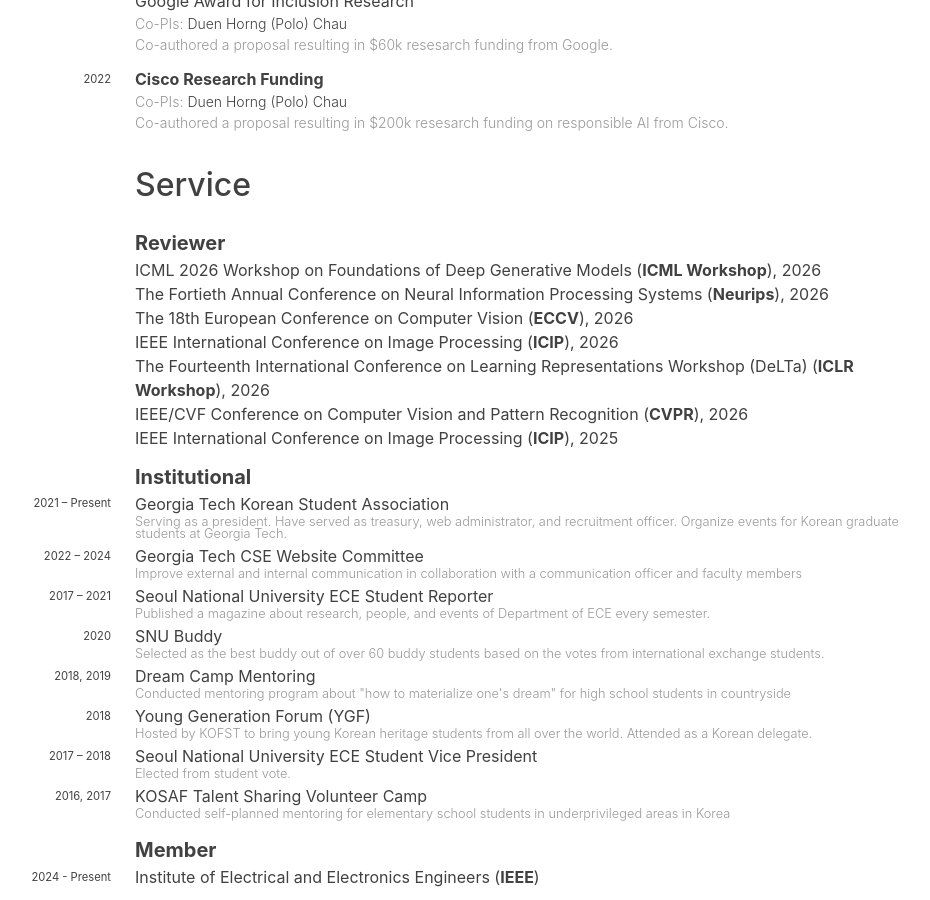
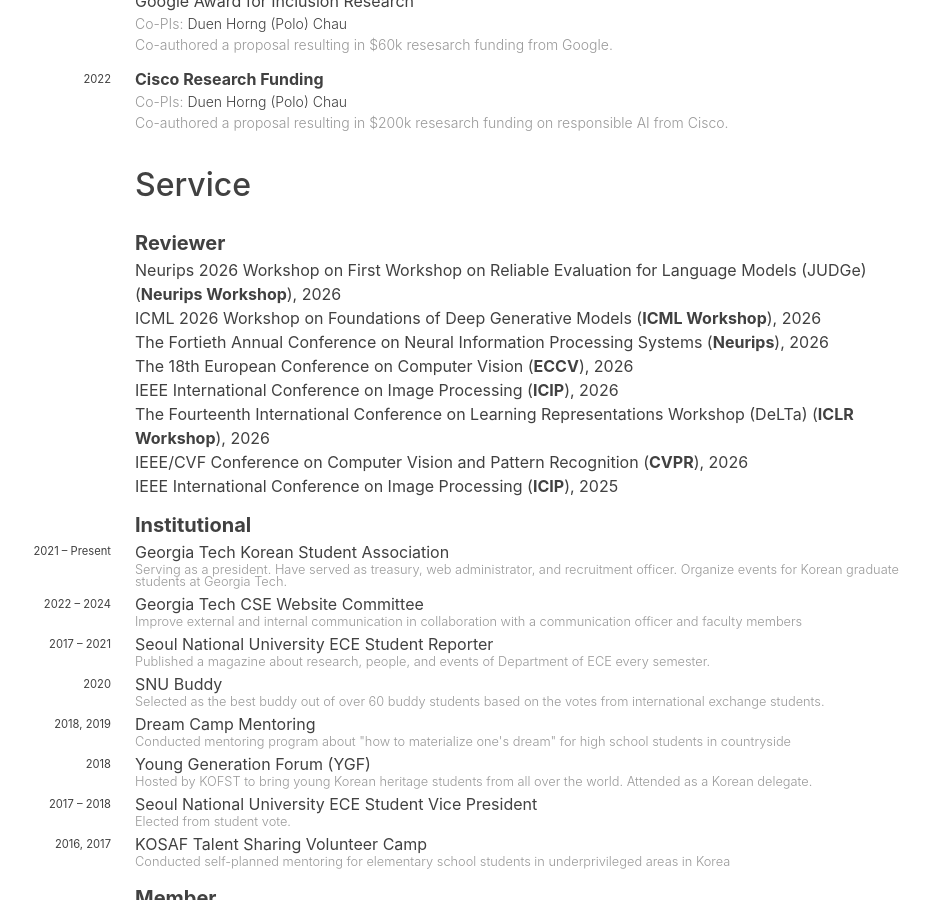
Before and after one commit to skvictoria/skvictoria.github.io, a Jekyll site: the page built from cv.md, in a window 1280 px wide and 900 px high, scrolled down 5459 px. Shown: the whole window, without its empty margins (197-1127 px from the left). Built offline with Jekyll 4.4.1, drawn with Linux system fonts in a browser that asks for light colours; nearby versions of some CDN libraries; some web fonts are replaced.

Commit message:
Add Neurips 2026 Workshop information
Added Neurips 2026 Workshop details to reviewer.yaml.

```diff
--- a/_data/reviewer.yaml
+++ b/_data/reviewer.yaml
@@ -1,3 +1,9 @@
+- venue: Neurips 2026 Workshop on First Workshop on Reliable Evaluation for Language Models (JUDGe)
+  venue-shorthand: Neurips Workshop
+  years:
+    - year: 2026
+      url: https://neurips.cc/
+
 - venue: ICML 2026 Workshop on Foundations of Deep Generative Models
   venue-shorthand: ICML Workshop
   years:
```
